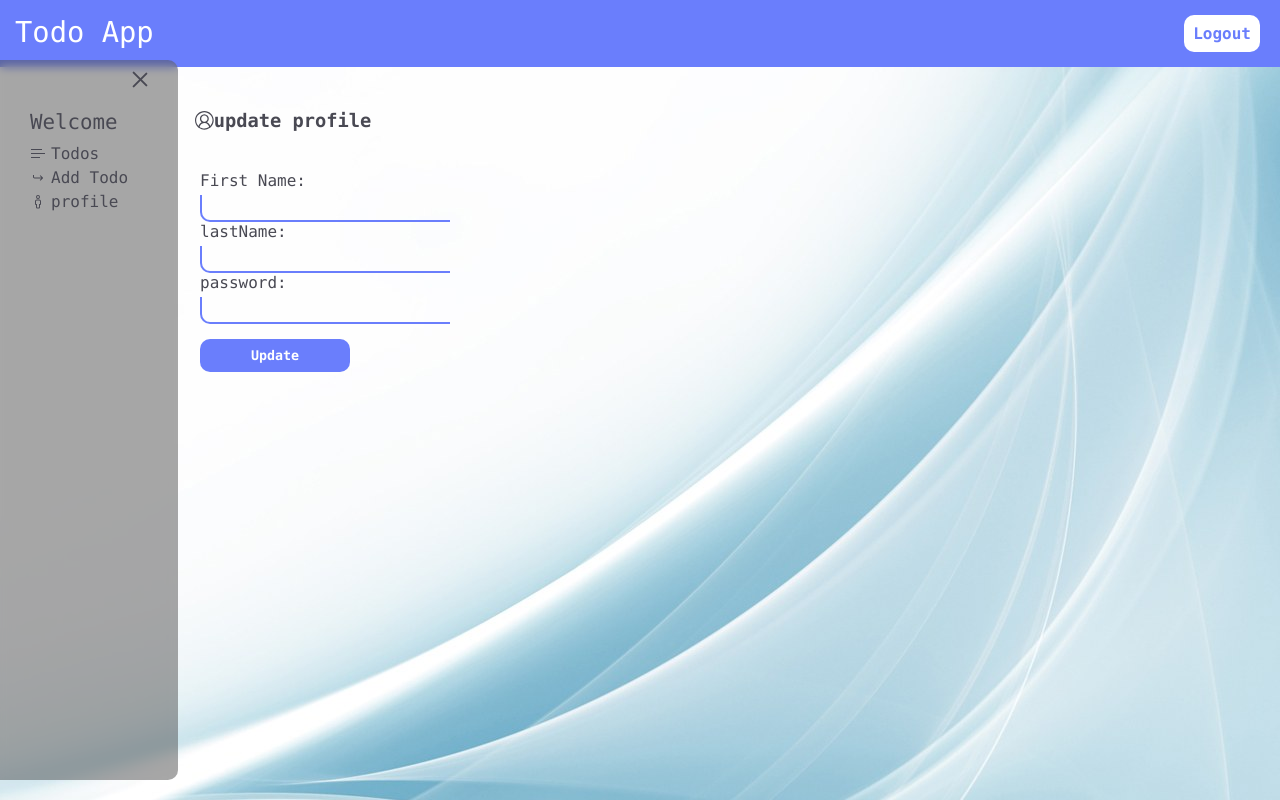
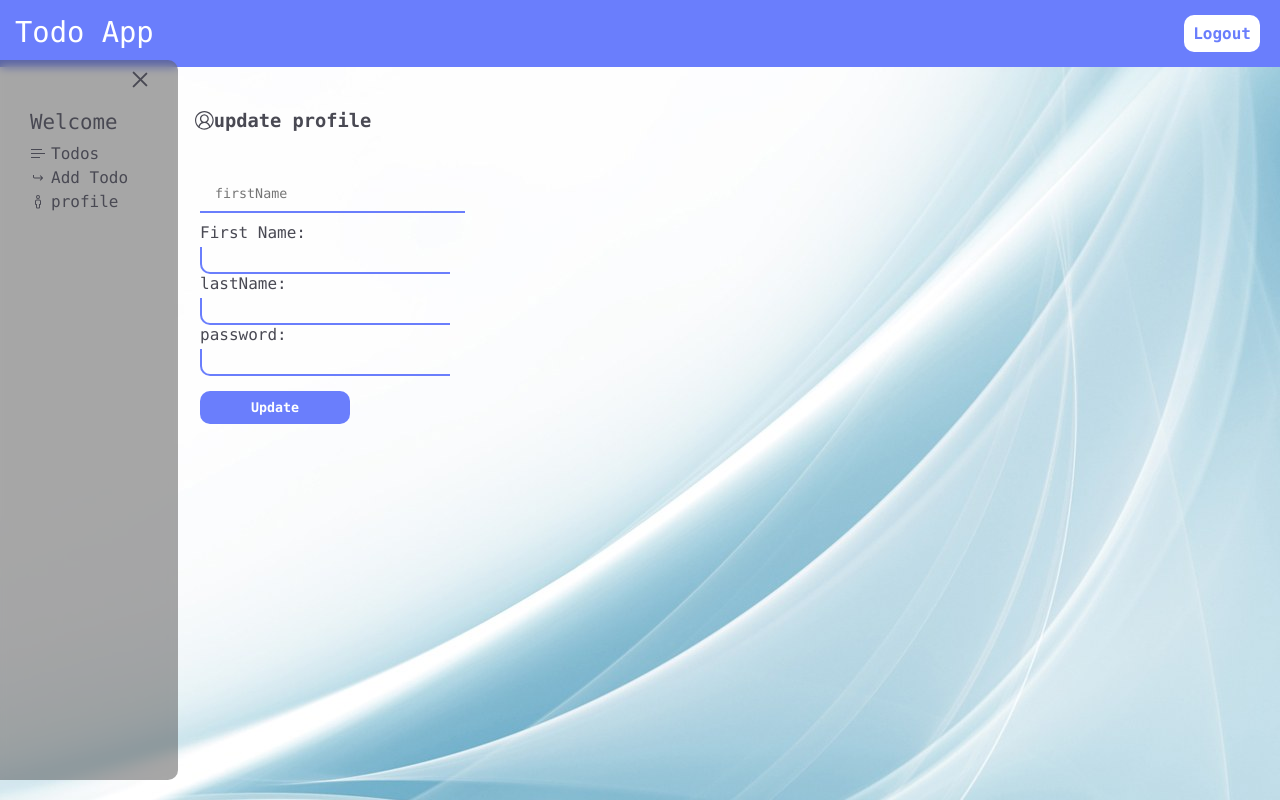
Before and after one commit to mohammadbayatzadeh/Next-Todo-App, a Next.js app: page /profile in a window 1280 px wide. Built offline with nearby package versions, Linux system fonts and the light colour scheme; no server answers; the database is empty; sample sign-in values are in the browser's storage; some icons are missing.

Commit message:
Update ProfilePage.js

```diff
--- a/components/Templates/dashboard/ProfilePage.js
+++ b/components/Templates/dashboard/ProfilePage.js
@@ -10,11 +10,17 @@ import styles from "./ProfilePage.module.css";
 
 //icons
 import { VscAccount } from "react-icons/vsc";
+import TextInput from "@/components/elements/TextInput";
 
 function ProfilePage() {
   const [firstName, setFirstName] = useState("");
   const [lastName, setLastName] = useState("");
   const [password, setPassword] = useState("");
+  const [form, setForm] = useState({
+    firstName: "",
+    lastName: "",
+    password: "",
+  });
 
   const router = useRouter();
 
@@ -58,6 +64,12 @@ function ProfilePage() {
         update profile
       </h3>
       <div className={styles.form}>
+        <TextInput
+          form={form}
+          setForm={setForm}
+          name="firstName"
+          type="dashboard"
+        />
         <label htmlFor="firstName">First Name:</label>
         <input
           id="firstName"
```
